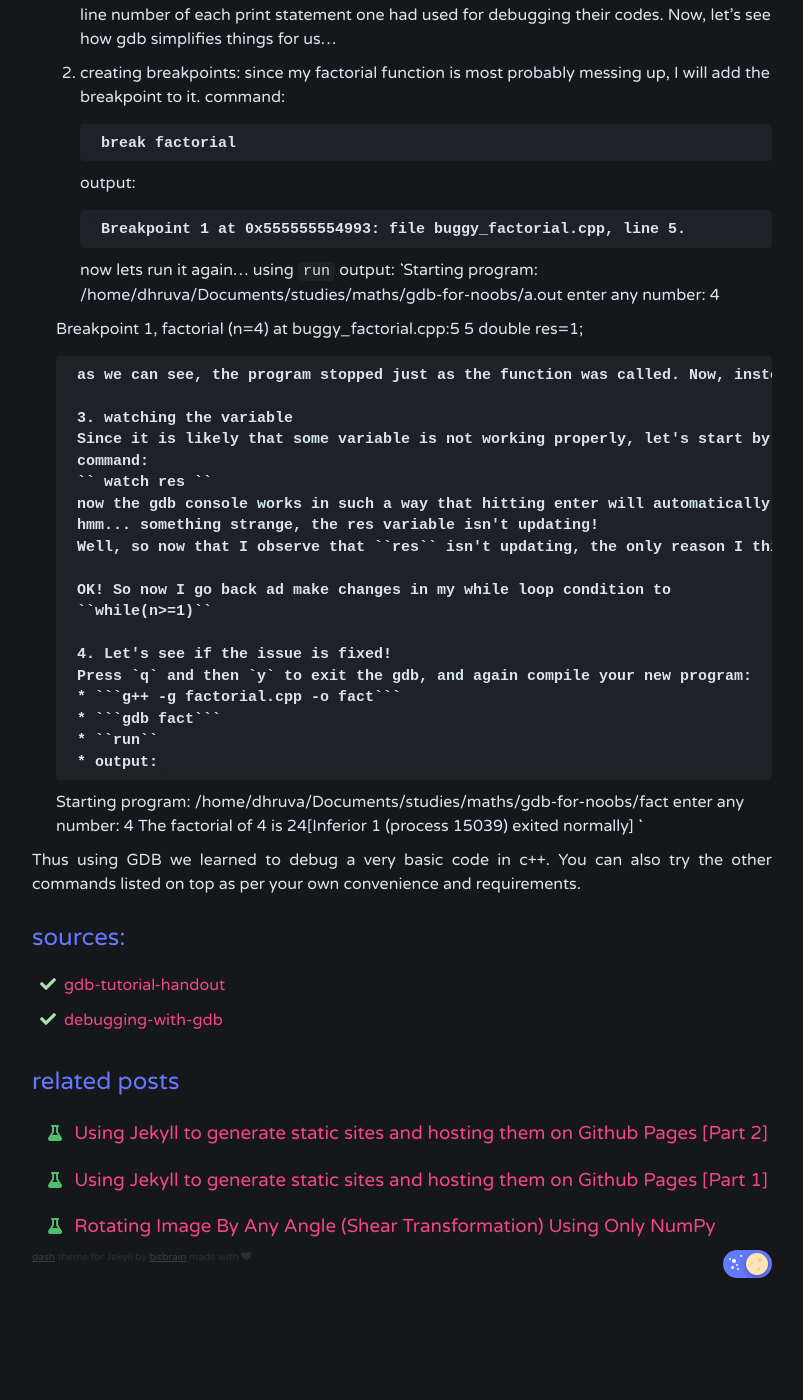
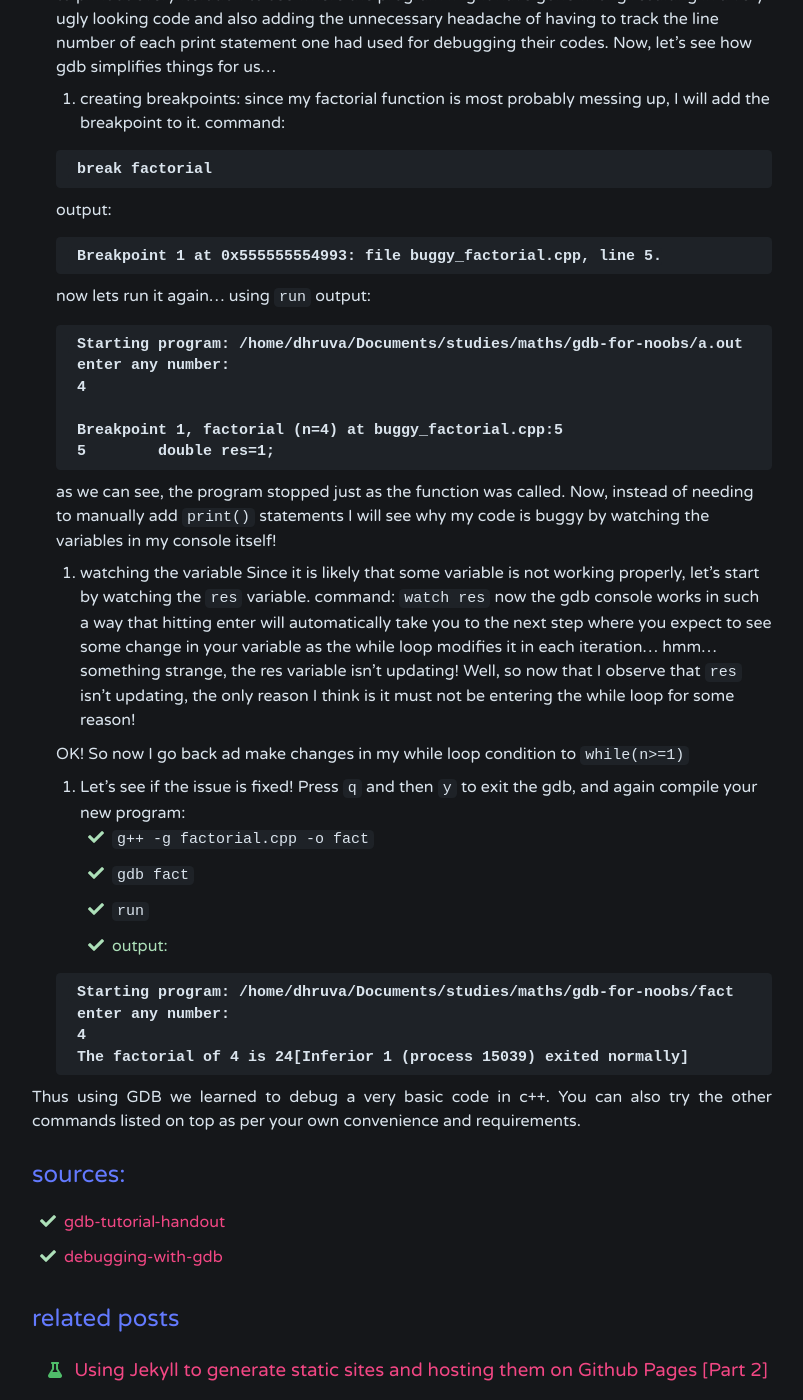
Before and after one commit to SRA-VJTI/blog, a Jekyll site: the page built from _posts/2020-10-11-gdb-for-noobs.md, in a window 1280 px wide and 1400 px high, scrolled down 1535 px. Shown: the whole window, without its empty margins (238-1041 px from the left). Built offline with Jekyll 4.4.1, drawn with Linux system fonts in a browser that asks for light colours; before the commit the page ends 2845 px from its top, so only the background shows below that.

Commit message:
minor fix to indentation

````diff
--- a/_posts/2020-10-11-gdb-for-noobs.md
+++ b/_posts/2020-10-11-gdb-for-noobs.md
@@ -1,26 +1,33 @@
 ---
 layout: post
 title: GDB For Noobs
-tags: GDB
+tags: gdb
 description: Introduction to debugging C/C++ programs using the GNU Debugger
 ---
 
 -- [Dhruva Gole](https://github.com/DhruvaG2000)
 
+## Why use a debugger?
 
-## Why use a debugger?
 Most of us tend to have bugs in our code. We could use printing commands to test our code, or we could use a debugger. Many times our code might seem to work correctly, because we didn't test it under enough scenarios. Other times we know there's a bug, but by just reading the code we don't notice it is there. Thus, we should develop a habit of launching a debugger when we get into trouble.
 
 ## Walkthrough
+
 1. for compiling your code to make it suitable for debugging using gdb:
-```sh
+
+```bash
  g++ -g "buggy_factorial.cpp"
 ```
-2. launching the gdb shell:
-```sh
+
+1. launching the gdb shell:
+
+```bash
 gdb a.out
 ```
-3. basic commands we will be needing:
+
+
+1. basic commands we will be needing:
+
     * ``(gdb) run`` : runs the program.
     * ``(gdb) break file1.c:6`` : Breakpoints can be used to stop the program run in the middle, at a designated point (we will see how its useful in the following example).
     * ``(gdb) break myfunc``: creates breakpoint at ``myfunc`` **remember to use myfunc without the ()**
@@ -32,9 +39,10 @@
     * ``delete`` : deletes a specified breakpoint.
     * ``info breakpoints`` : shows information about all declared breakpoints.
 
-4. explanation with example:
+2. explanation with example:
     1. First, let's just run the code..
     command:
+
     ```
     run
     ```
@@ -69,9 +83,10 @@
     Breakpoint 1, factorial (n=4) at buggy_factorial.cpp:5
     5	  double res=1;
     ```
+
     as we can see, the program stopped just as the function was called. Now, instead of needing to manually add ```print()``` statements I will see why my code is buggy by watching the variables in my console itself!
 
-    3. watching the variable
+    1. watching the variable
     Since it is likely that some variable is not working properly, let's start by watching the ``res`` variable.
     command:
     `` watch res ``
@@ -82,12 +97,13 @@
     OK! So now I go back ad make changes in my while loop condition to
     ``while(n>=1)``
 
-    4. Let's see if the issue is fixed!
+    1. Let's see if the issue is fixed!
     Press `q` and then `y` to exit the gdb, and again compile your new program:
     * ```g++ -g factorial.cpp -o fact```
     * ```gdb fact```
     * ``run``
     * output:
+
     ```
     Starting program: /home/dhruva/Documents/studies/maths/gdb-for-noobs/fact
     enter any number:
````
Also changed, not shown: other parts of _posts/2020-10-11-gdb-for-noobs.md (+7 -1 lines).
